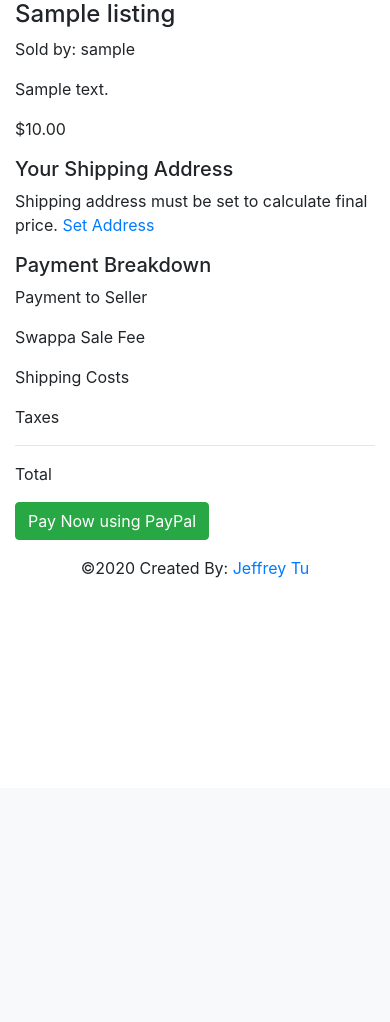
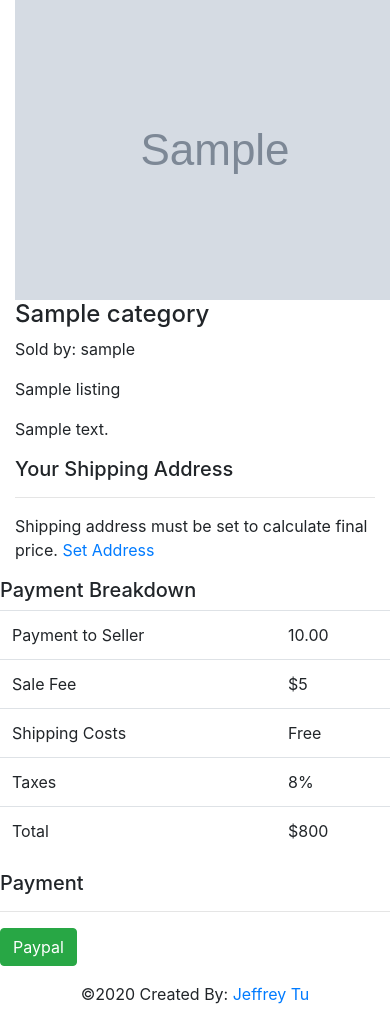
Before and after one commit to jeffreytu/drg-market, a Django app: page /shop/listing/1/buy/ in a window 390 px wide; the page is wider, and only the part inside the window is pictured. Shown: the part 56-1078 px from the top of that part. Before the commit the page ends 634 px from the top of that part, so only its background shows below. Run offline with Django 3.2, Linux system fonts and the light colour scheme; tables that the repository leaves empty hold one stand-in row (values such as "Sample post"); grey boxes marked "Sample" are stand-in pictures; some libraries are stand-ins or nearby versions.

Commit message:
update layout

```diff
--- a/store/templates/buy-listing.html
+++ b/store/templates/buy-listing.html
@@ -1,26 +1,36 @@
 {% extends 'base.html' %}
 {% load static %}
 {% load crispy_forms_tags %}
+{% load mptt_tags %}
 
 {% block content %}
-
     <div class="row">
         <div class="col-sm-8">
-            <div>
-                <h4>{{listing.title}}</h4>
+            <div class="row container-box green-box">
+              <div class="col-md-3">
+                <img src="{{listing.category.image.url}}">
+              </div>
+              <div class="col-md-9">
+                <h4>{{listing.category.name}}</h4>
                 <p>Sold by: {{listing.seller}}</p>
+                <p>{{listing.title}}</p>
                 <p>{{listing.description}}</p>
-                <p>${{listing.price}}</p>
+              </div>
             </div>
         </div>
         <div class="col-sm-4">
-            <div class="">
+          <div class="container-box bg-gray">
             <h5>Your Shipping Address</h5>
+            <hr>
             {% if user_address %}
             <p>{{user_address.street1}}</p>
+            {% if user_address.street2 %}
               <p>{{user_address.street2}}</p>
+            {% endif %}
             <p>{{user_address.city}}, {{user_address.state}} {{user_address.zipcode}}</p>
-            <p><a data-toggle="modal" href="#setAddress">Change Address</a></p>
+            <hr>
+            <div class="text-center">
+              <a data-toggle="modal" href="#setAddress">Change Address</a>
               {% else %}
                   <p>Shipping address must be set to calculate final price.
                   <a data-toggle="modal" href="#setAddress">Set Address</a></p>
@@ -28,23 +38,48 @@
             </div>
           </div>
         </div>
+    </div>
     <div class="row">
       <div class="col-sm-8">
+        <div class="container-box fees">
           <h5>Payment Breakdown</h5>
-            <p>Payment to Seller</p>
-            <p>Swappa Sale Fee</p>
-            <p>Shipping Costs</p>
-            <p>Taxes</p>
-            <hr>
-            <p>Total</p>
+          <table class="table">
+            <tr>
+              <td>Payment to Seller</td>
+              <td>{{listing.price}}</td>
+            </tr>
+            <tr>
+              <td>Sale Fee</td>
+              <td>$5</td>
+            </tr>
+            <tr>
+              <td>Shipping Costs</td>
+              <td>Free</td>
+            </tr>
+            <tr>
+              <td>Taxes</td>
+              <td>8%</td>
+            </tr>
+            <tr>
+              <td>Total</td>
+              <td>$800</td>
+            </tr>
+          </table>
         </div>
       </div>
+      <div class="col-sm-4">
+        <div class="container-box bg-gray">
+          <h5>Payment</h5>
+          <hr>
           <form method="POST" action="">
               {% csrf_token %}
               {{form.as_p}}
               {{form_listing.as_p}}
-        <button class="btn btn-success" name="transaction" type="submit">Pay Now using PayPal</button>
+              <button class="btn btn-success" name="transaction" type="submit">Paypal</button>
           </form>
+        </div>
+      </div>
+    </div>
 
 
 <div class="modal fade" id="setAddress" tabindex="-1" role="dialog" aria-labelledby="setAddressLabel" aria-hidden="true">
```
Lines whose indentation alone changed are shown as unchanged.
